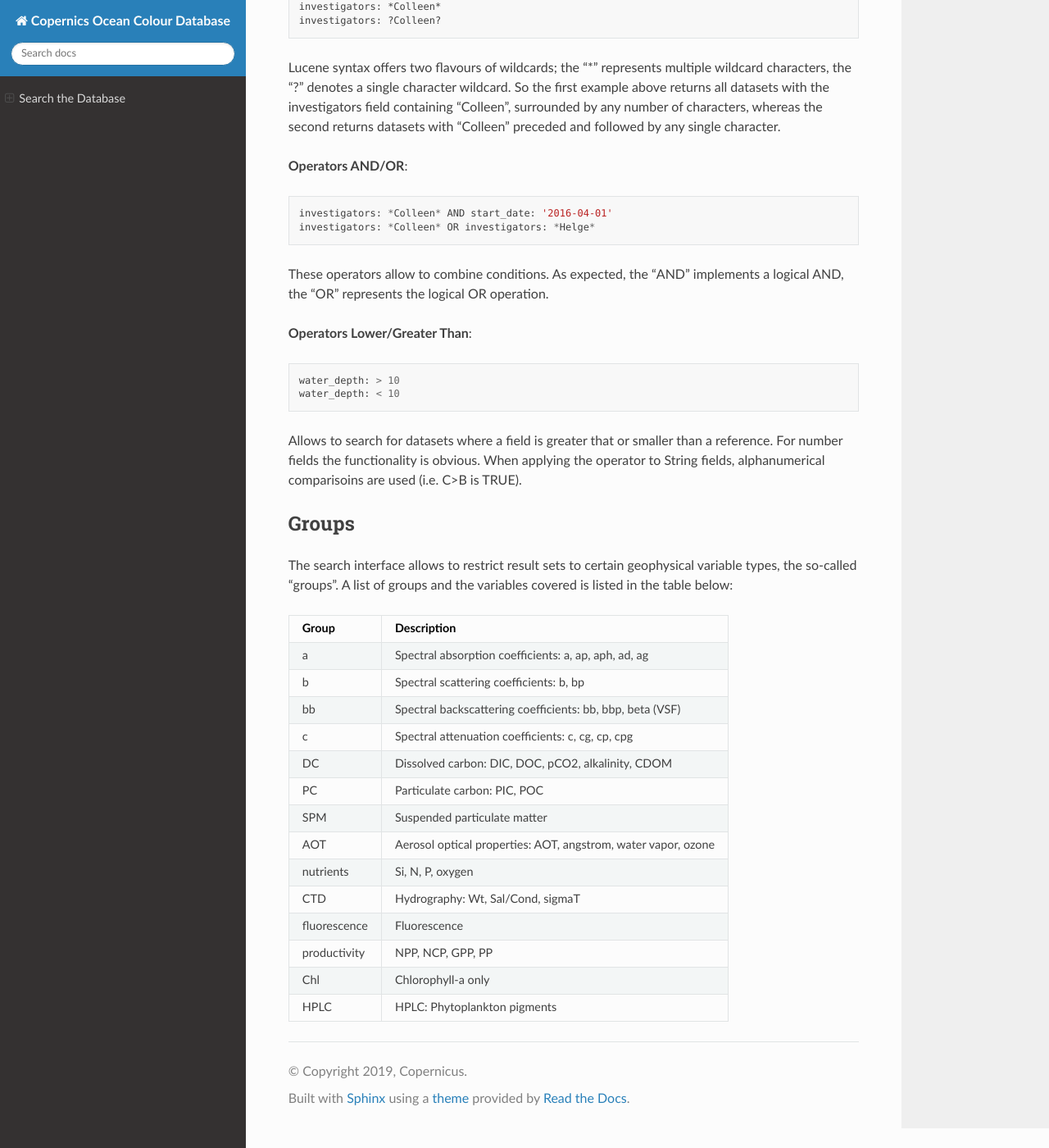
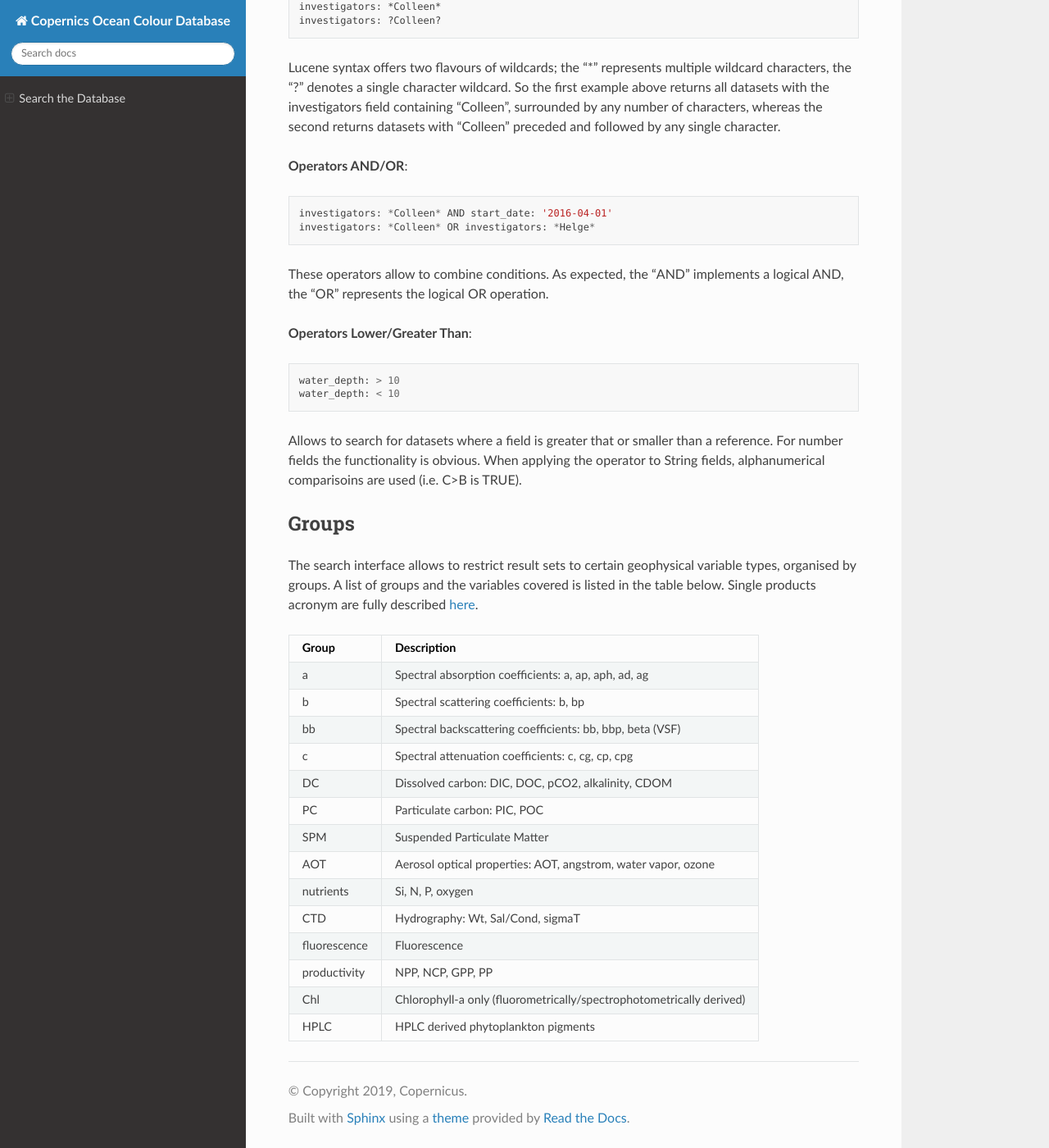
Before and after one commit to javierconcha/ocdb-docs, a Sphinx documentation site: the page built from docs/source/ocdb-search.md, in a window 1280 px wide and 1400 px high, scrolled down 722 px. Shown: the whole window at 82% size. Built offline with Sphinx 7.4.7 and the Read the Docs theme 2.0.0, drawn with Linux system fonts in a browser that asks for light colours.

Commit message:
Update docs/source/ocdb-webui.md, docs/source/ocdb-standard-field-unit.md, docs/source/ocdb-search.md files Deleted docs/source/ocdb-variables-list.md

````diff
--- a/docs/source/ocdb-search.md
+++ b/docs/source/ocdb-search.md
@@ -59,8 +59,8 @@ When applying the operator to String fields, alphanumerical comparisoins are use
 
 ## Groups
 
-The search interface allows to restrict result sets to certain geophysical variable types, the so-called "groups".
-A list of groups and the variables covered is listed in the table below:
+The search interface allows to restrict result sets to certain geophysical variable types, organised by groups.
+A list of groups and the variables covered is listed in the table below. Single products acronym are fully described [here](ocdb-standard-field-unit.md).
 
 ```eval_rst
 ============ =============================================================
@@ -72,13 +72,13 @@ bb           Spectral backscattering coefficients: bb, bbp, beta (VSF)
 c            Spectral attenuation coefficients: c, cg, cp, cpg
 DC           Dissolved carbon: DIC, DOC, pCO2, alkalinity, CDOM
 PC           Particulate carbon: PIC, POC
-SPM          Suspended particulate matter
+SPM          Suspended Particulate Matter
 AOT          Aerosol optical properties: AOT, angstrom, water vapor, ozone
 nutrients    Si, N, P, oxygen
 CTD          Hydrography: Wt, Sal/Cond, sigmaT
 fluorescence Fluorescence
 productivity NPP, NCP, GPP, PP
-Chl          Chlorophyll-a only
-HPLC         HPLC: Phytoplankton pigments
+Chl          Chlorophyll-a only (fluorometrically/spectrophotometrically derived)
+HPLC         HPLC derived phytoplankton pigments
 ============ =============================================================
 ```
````
Also changed, not shown: docs/source/ocdb-webui.md (+2 -2 lines), docs/source/ocdb-standard-field-unit.md (added), docs/source/ocdb-variables-list.md (deleted).
